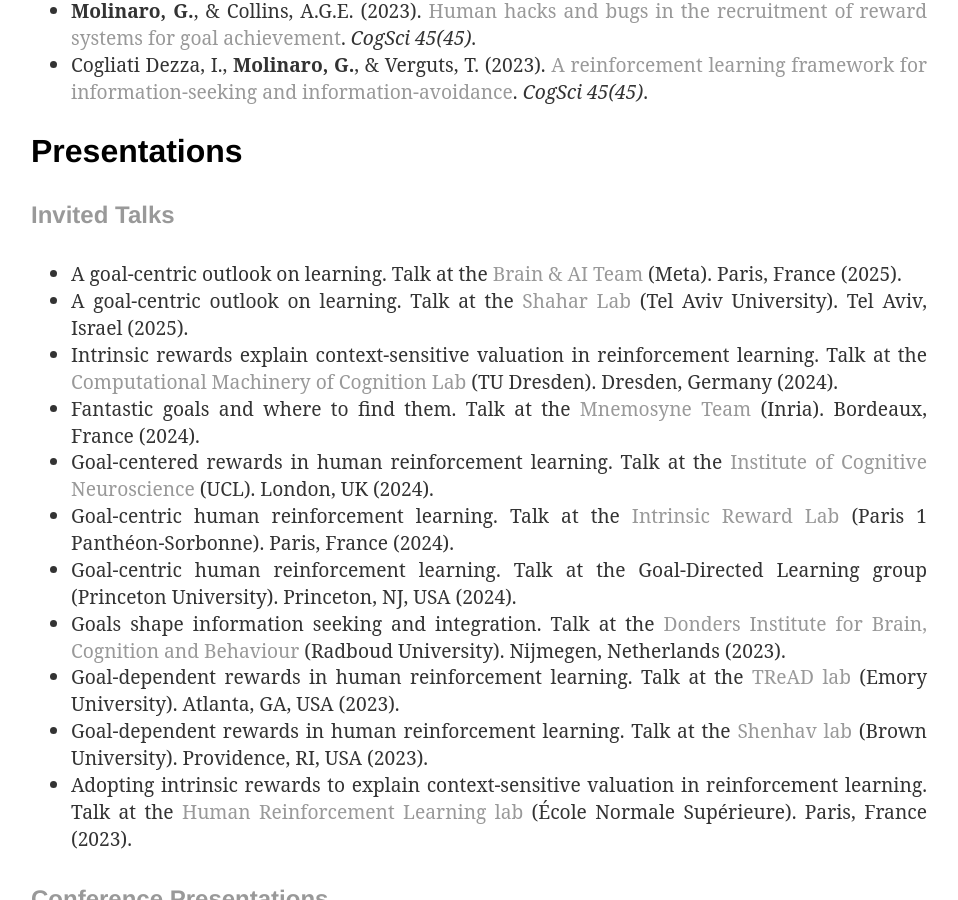
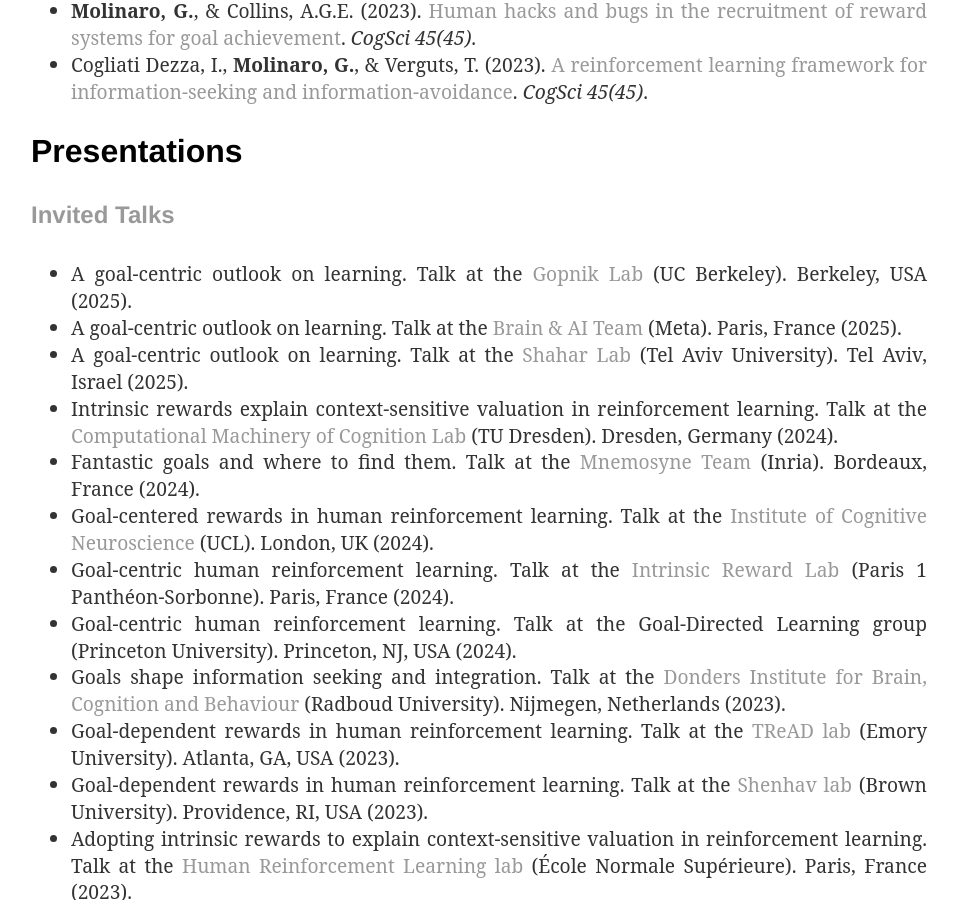
Before and after one commit to gaiamolinaro/gaiamolinaro.github.io, a Jekyll site: the page built from research/index.html, in a window 1280 px wide and 900 px high, scrolled down 638 px. Shown: the whole window, without its empty margins (161-1119 px from the left). Built offline with Jekyll 4.4.1, drawn with Linux system fonts in a browser that asks for light colours; nearby versions of some CDN libraries.

Commit message:
added Gopnik lab

```diff
--- a/research/index.html
+++ b/research/index.html
@@ -48,6 +48,9 @@ title: Research | Gaia Molinaro
     <h2>Presentations</h2>
     <h4>Invited Talks</h4>
     <ul>
+        <li class="p-li">A goal-centric outlook on learning.
+            Talk at the <a href="https://www.gopniklab.berkeley.edu/" target="_blank">Gopnik Lab</a> (UC Berkeley). Berkeley, USA (2025).
+            </li>
         <li class="p-li">A goal-centric outlook on learning.
             Talk at the <a href="https://ai.meta.com/research/" target="_blank">Brain &#38; AI Team</a> (Meta). Paris, France (2025).
             </li>
```
